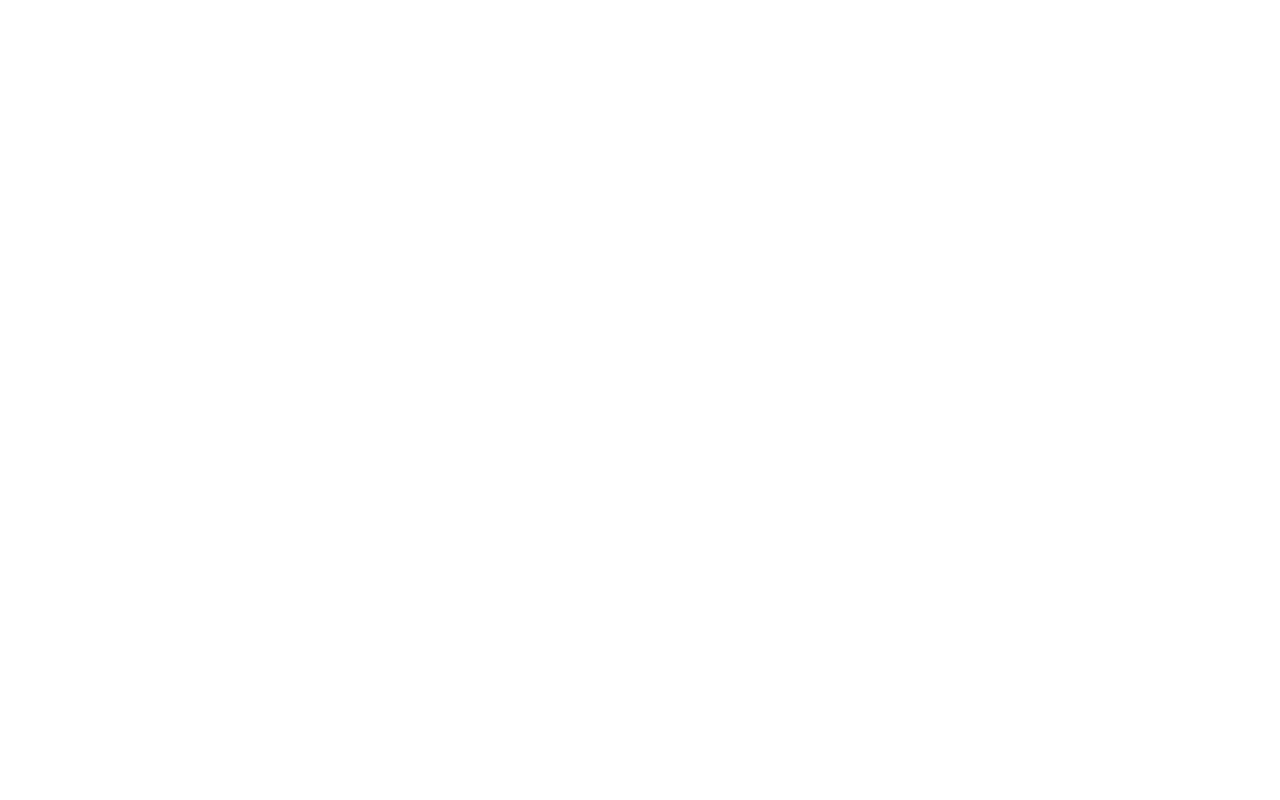
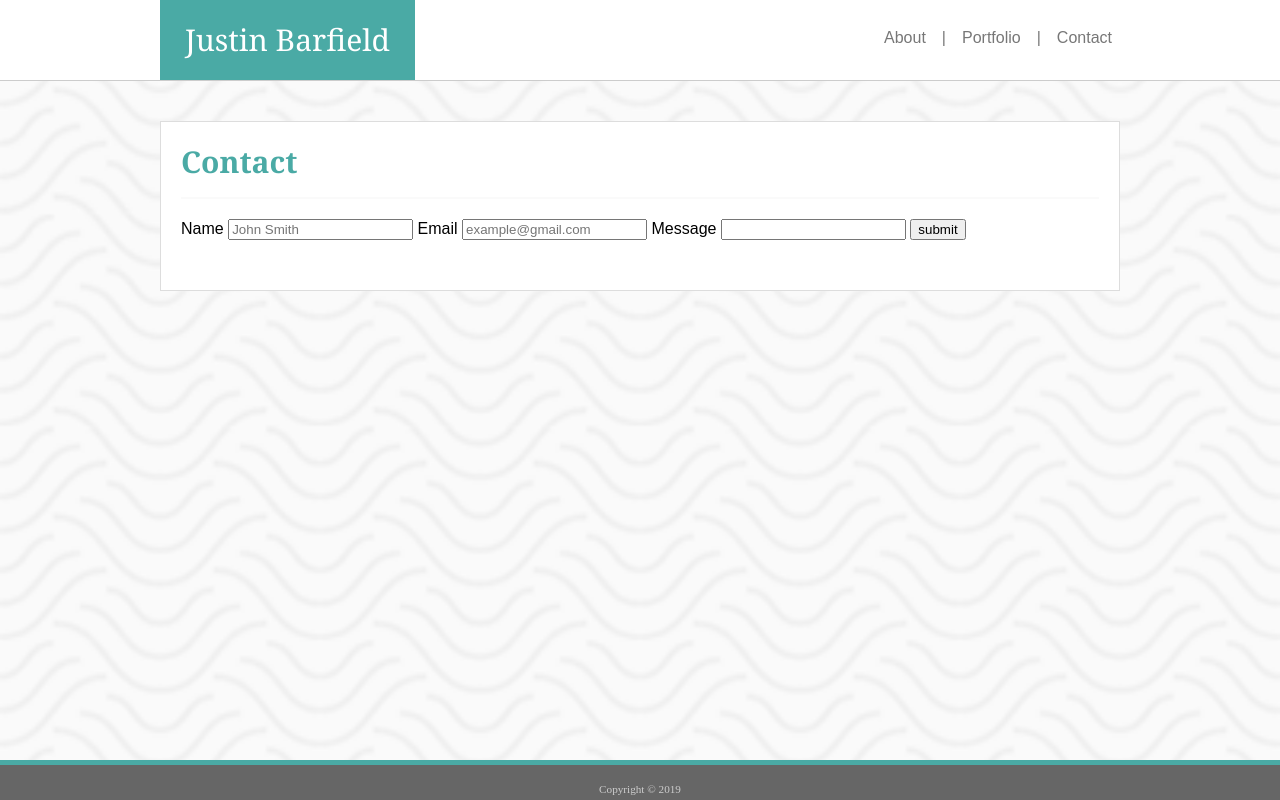
Before and after one commit to justin-barfield/Basic-Portfolio, a plain HTML site: page contact.html in a window 1280 px wide. Drawn offline with Linux system fonts and the light colour scheme.

Commit message:
some portfolio page edits. Basic contact page elements. No CSS for contact.

```diff
--- a/assets/css/style.css
+++ b/assets/css/style.css
@@ -140,14 +140,20 @@ footer {
     padding: 10px 0 20px 0;
     border: 1px solid black;
     float: left;
+    overflow: auto;
 }
 
 .portfolioPics {
     max-width: 90%;
+
 }
 
 .tilesText {
     border: 1px solid pink;
     background: #4aaaa5;
-    color: #ffffff
+    color: #ffffff;
+    position: absolute;
+    width: 271px;
 }
+
+/* Contact style */
--- a/contact.html
+++ b/contact.html
@@ -0,0 +1,49 @@
+<!DOCTYPE html>
+<html lang="en-us">
+
+<head>
+  <meta charset="UTF-8">
+  <title>About</title>
+  <link rel="stylesheet" href="assets/css/reset.css">
+  <link rel="stylesheet" href="assets/css/style.css">
+</head>
+
+<body>
+    <header>
+        <div class="header">
+            <div id="name">Justin Barfield</div>
+            <div class="siteLinks">
+                <un id="linkList">
+                    <li><a href="/index.html">About</a></li>
+                    <li>|</li>
+                    <li><a href="/portfolio.html">Portfolio</a></li>
+                    <li>|</li>
+                    <li><a href="/contact.html">Contact</a></li>
+                </un>
+            </div>
+        </div>
+    </header>
+    <section>
+        <div class="mainContent">
+            <div class="contentHead">Contact</div>
+            <hr>
+            <div class="contentSpacing">
+                <form action="">
+                    <label for="contactName">Name</label>
+                    <input type="text" id="contactName" name="contactName" placeholder="John Smith">
+
+                    <label for="contactEmail">Email</label>
+                    <input type="text" id="contactEmail" name="contactEmail" placeholder="example@gmail.com">
+
+                    <label for="contactMessage">Message</label>
+                    <input type="text" id="contactMessage" name="contactMessage">
+
+                    <input type="submit" value="submit">
+                </form>
+            </div>
+        </div>
+    </section>
+    <footer><div class="copyright">Copyright &copy; 2019</div></footer>
+</body>
+
+</html>
```
Also changed, not shown: portfolio.html (+1 -1 lines).
